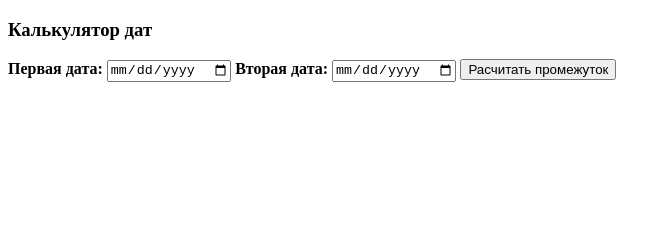
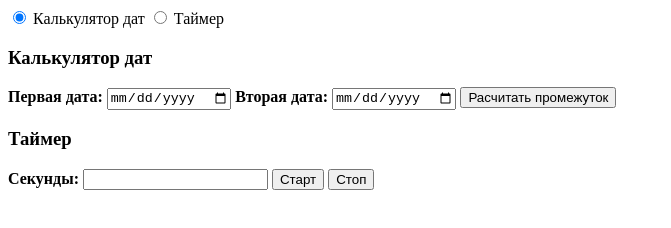
Before and after one commit to KuniLee/build_tools_course, a plain HTML site: page Lesson1/index.html in a window 1280 px wide. Shown: the whole page, without its empty margins (0-671 px from the left). Drawn offline with Linux system fonts and the light colour scheme.

Commit message:
добавлен переключатель

```diff
--- a/Lesson1/index.html
+++ b/Lesson1/index.html
@@ -7,6 +7,15 @@
         <script src="./src/main.js" type="module"></script>
     </head>
     <body>
+    <div id="switcher">
+        <input type="radio" checked id="section1"
+                name="switch" value="datecalc">
+        <label for="section1">Калькулятор дат</label>
+
+        <input type="radio" id="section2"
+                name="switch" value="timer">
+        <label for="section2">Таймер</label>
+    </div>
         <form id="datecalc">
             <h3>Калькулятор дат</h3>
             <label>
@@ -20,5 +29,15 @@
             <button type="submit">Расчитать промежуток</button>
             <p id="datecalc__result"></p>
         </form>
+        <div id="timer" >
+            <h3>Таймер</h3>
+            <label>
+                <strong>Секунды:</strong>
+                <input min="0" step="1" type="number" name="seconds" id="seconds">
+            </label>
+            <button>Старт</button>
+            <button>Стоп</button>
+        </div>
+
     </body>
 </html>
--- a/Lesson1/src/main.js
+++ b/Lesson1/src/main.js
@@ -1,8 +1,14 @@
 import { diffDates, diffToHtml } from "./datecalc.js";
 import { formatError } from "./utils.js";
+import { switcher } from "./switch.js"
 
+const radioButtons = document.getElementById("switcher");
+const timerDiv = document.getElementById("timer");
 const dateCalcForm = document.getElementById("datecalc");
 const dateCalcResult = document.getElementById("datecalc__result");
+
+switcher(radioButtons, [dateCalcForm, timerDiv])
+
 
 dateCalcForm.addEventListener("submit", handleCalcDates);
 
--- /dev/null
+++ b/Lesson1/src/switch.js
@@ -0,0 +1,8 @@
+export function switcher(radioButtons, chapters) {
+    radioButtons.addEventListener('change', function (ev) {
+        chapters.forEach(el => {
+            if (el.id === ev.target.value) el.removeAttribute('hidden')
+            else el.setAttribute('hidden', true)
+        })
+    })
+}
```
Also changed, not shown: Lesson1/src/timer.js (added).
